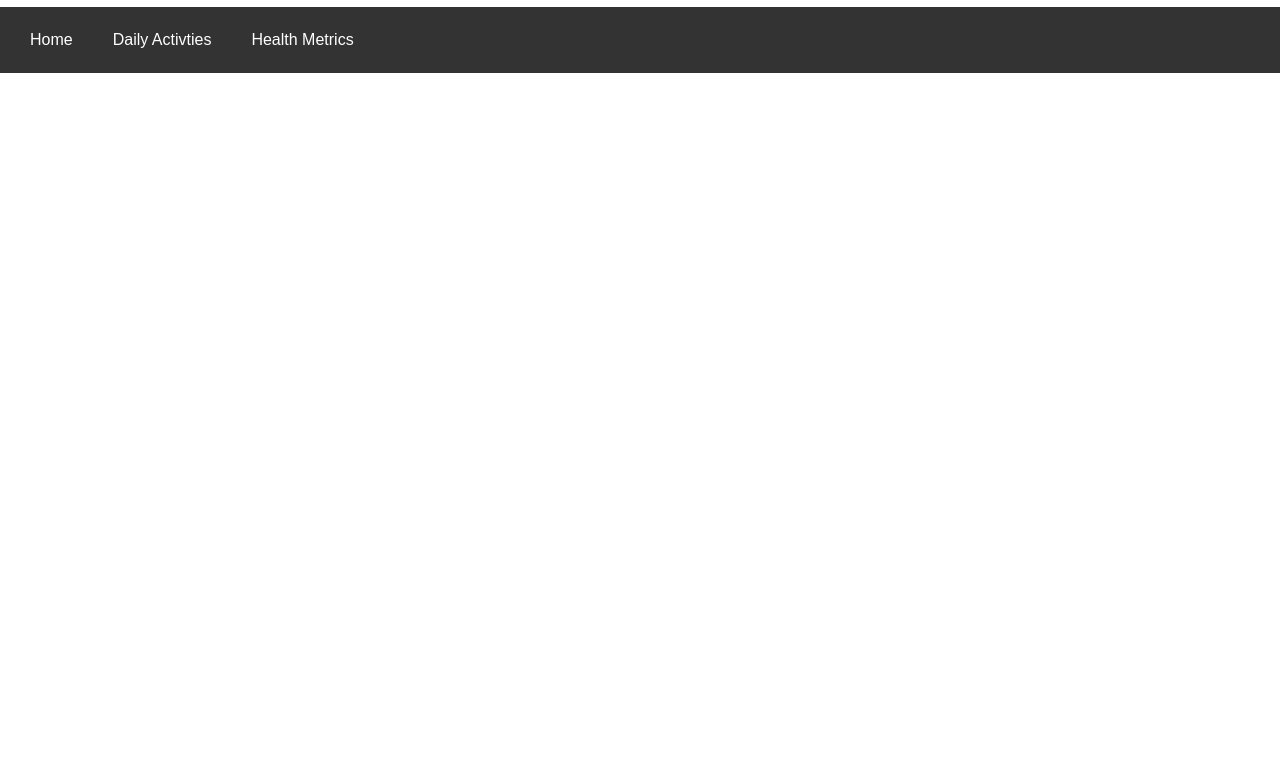
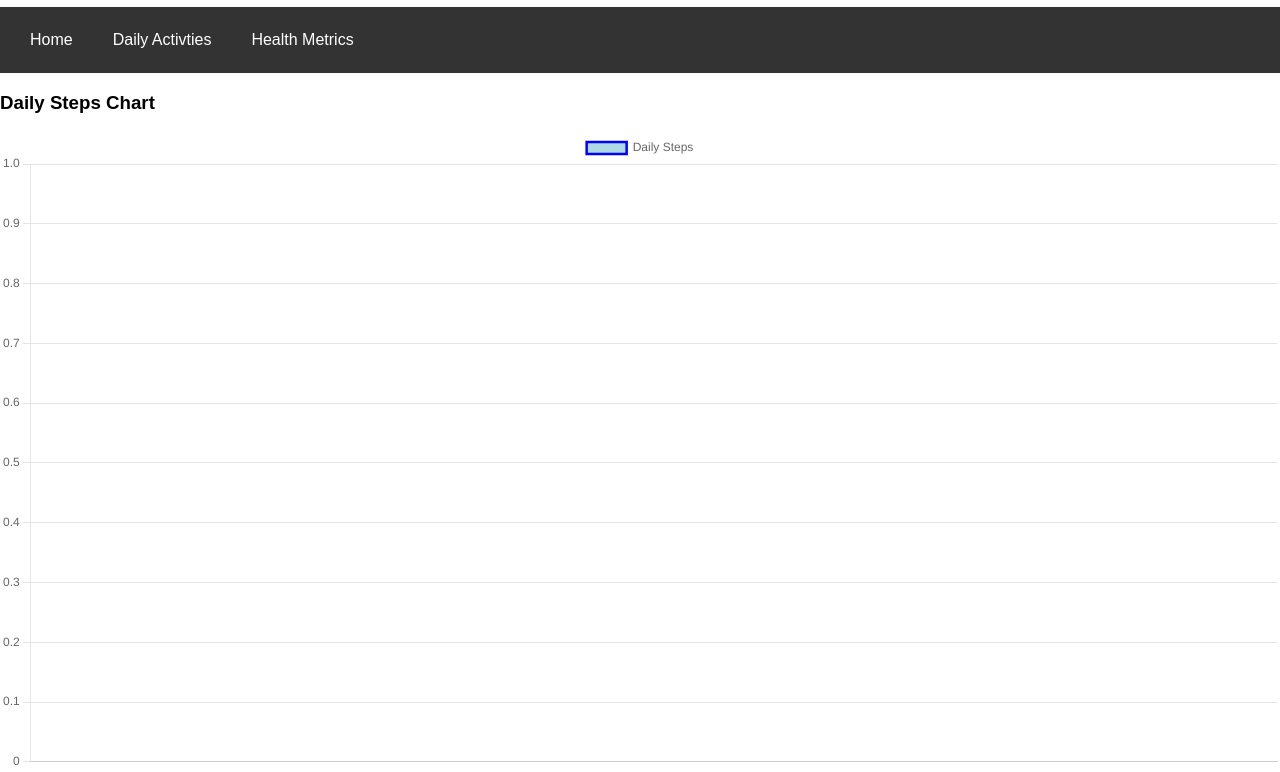
Before and after one commit to 1-Thomas/UCENPulse, a plain HTML site: page index.html in a window 1280 px wide. Shown: the part 73-845 px from the top of the page. Before the commit the page ends 800 px from the top, so only its background shows below. Drawn offline with nearby package versions, Linux system fonts and the light colour scheme.

Commit message:
Added Daily Steps Chart

```diff
--- a/app.js
+++ b/app.js
@@ -1,10 +1,59 @@
+
+function drawChart() {
+  const ctx = document.getElementById('stepsChart').getContext('2d');
+  const stepsList = JSON.parse(localStorage.getItem("stepsList")) || [];
+
+  const dates = stepsList.map(entry => entry.date);
+  const values = stepsList.map(entry => entry.value);
+
+  new Chart(ctx, {
+    type: 'line',
+    data: {
+      labels: dates,
+      datasets: [{
+        label: 'Daily Steps',
+        data: values,
+        borderWidth: 2.5,
+        borderColor: 'blue',
+        backgroundColor: 'lightblue',
+        fill: true,
+        tension: 0.4
+      }]
+    },
+    options: {
+      scales: {
+        y: {
+          beginAtZero: true
+        }
+      }
+    }
+  });
+}
+
+
+window.addEventListener('load', drawChart);
+
+
 document.getElementById("saveBtn1").addEventListener("click", function () {
   const steps = document.getElementById("steps").value;
   const dateSaved = new Date().toLocaleDateString();
-  const stepsData = { value: steps, date: dateSaved };
-  localStorage.setItem("steps", JSON.stringify(stepsData));
+
+  let stepsList = JSON.parse(localStorage.getItem("stepsList")) || [];
+  const existingIndex = stepsList.findIndex(entry => entry.date === dateSaved);
+
+  if (existingIndex !== -1) {
+    stepsList[existingIndex].value = steps;
+  } else {
+    stepsList.push({ value: steps, date: dateSaved });
+  }
+
+  localStorage.setItem("stepsList", JSON.stringify(stepsList));
+
   alert(`Steps saved successfully on ${dateSaved}!`);
+  drawChart();
 });
+
+
 
 
 
--- a/index.html
+++ b/index.html
@@ -11,6 +11,7 @@
 
 
     </section>
+    <script src="https://cdn.jsdelivr.net/npm/chart.js"></script>
 
 
 </head>
@@ -25,6 +26,11 @@
             });
     </script>
 
+    <h3>Daily Steps Chart</h3>
+    <canvas id="stepsChart" width="200" height="100"></canvas>
+
+
+
     <script src="app.js"></script>
 </body>
 
```
